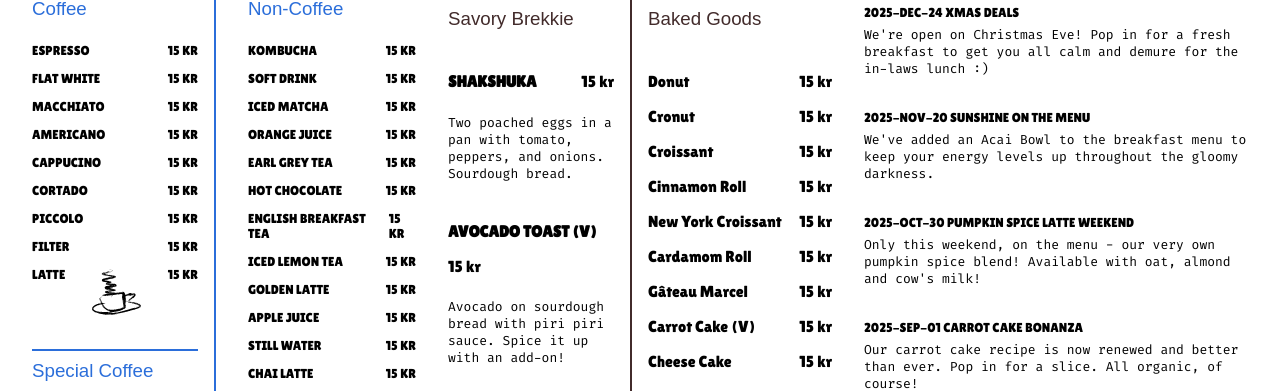
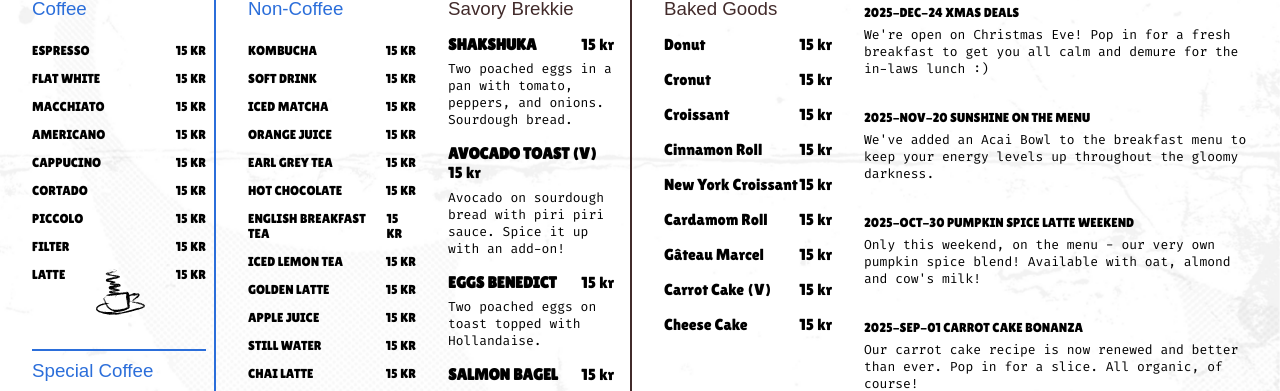
Before and after one commit to mariabhai/Implementation-av-design, a plain HTML site: page index.html in a window 1280 px wide. Shown: the part 188-579 px from the top of the page. Drawn offline with Linux system fonts and the light colour scheme; a web font is replaced by a local one.

Commit message:
broderfix

```diff
--- a/index.html
+++ b/index.html
@@ -13,6 +13,8 @@
 
 </head>
 <body>
+    <img src="bilder/background.jpg" alt="" class="background-image">
+
     <header>
         <input type="checkbox" id="menu-toggle" hidden>
         <div class="header-row">
--- a/scss/_footer.scss
+++ b/scss/_footer.scss
@@ -8,6 +8,8 @@
 footer {
   border-top: 5px solid #2B6EDA; // Add border on top
   padding-top: 1em;
+  padding-left: 1em;
+  padding-right: 1em;
   margin-top: 3em;
   font-family: 'Fira Code', sans-serif;
 
--- a/scss/_header.scss
+++ b/scss/_header.scss
@@ -6,7 +6,7 @@ header {
   height: 80px;
   z-index: 100;
 
-  background-color: #2B6EDA;
+  background-color:#2B6EDA ;
   box-sizing: border-box;
 
   display: flex;
--- a/scss/_main.scss
+++ b/scss/_main.scss
@@ -1,3 +1,14 @@
+
+.background-image {
+  position: fixed;
+  top: 0;
+  left: 0;
+  width: 100%;
+  height: 100%;
+  object-fit: cover;
+  z-index: -1;
+}
+
 main {
   padding-top: 80px;
   padding-left: 2em;
@@ -7,6 +18,8 @@ main {
   font-family: 'Oi', sans-serif;
   font-weight: 80;
 }
+
+
 
   .Menu {
     display: grid;
@@ -22,11 +35,18 @@ main {
         padding-bottom: 0em;
       }
 
+/*
+████████████████████████████████████████████████
+████████████████████  SIPS  ████████████████████
+████████████████████████████████████████████████
+*/
+
+
       &.Sips {
-  h2 {
-    color: #2B6EDA;
-    border-bottom: 2px solid #2B6EDA;
-  }
+        h2 {
+        color: #2B6EDA;
+        border-bottom: 2px solid #2B6EDA;
+        }
 
   h3 {
     color: #2B6EDA;
@@ -56,34 +76,55 @@ main {
   .columns .column {
     &:first-child {
       border-right: 2px solid #2B6EDA;
-      padding-right: 1em;
+      padding-right: 0.5em;
+    }
+
+  }
+}
+
+/*
+████████████████████████████████████████████████
+████████████████████  GRUBS  ████████████████████
+████████████████████████████████████████████████
+*/
+
+
+       &.Grub {
+  h2 {
+    color: #422B2B;
+    /* border-bottom: 2px solid #422B2B;    TAR BORT TOP BORDER*/
+  }
+
+  h3 {
+    color: #422B2B;
+    margin-bottom: -0.5em;
+    margin-top: 0.5em;
+  }
+
+  .columns [class*="column"] {
+    &:nth-child(1),
+    &:nth-child(3) {
+      border-right: 2px solid #422B2B;
+      border-top: 2px solid #422B2B;
+
+      padding-right: 1em; /* Add HEJ some padding to the right */
+    }
+    &:nth-child(2),
+    &:nth-child(4) {
+      border-top: 2px solid #422B2B;
+      padding-left: 1em; /* HEEEEJ Added padding on the other side! */
     }
   }
 }
 
 
-       &.Grub {
-        h2 {
-          color: #422B2B;
-          border-bottom: 2px solid #422B2B;
-        }
-
-        h3 {
-          color: #422B2B;
-        }
-
-        .columns .column {
-          &:first-child {
-            border-right: 2px solid #422B2B;
-          }
-        }
-      }
 
       .columns {
         display: grid;
         grid-template-columns: 1fr 1fr;
         column-gap: 1em;
         row-gap: 0em;
+
 
         .column {
           display: flex;
@@ -92,10 +133,12 @@ main {
 
           &:first-child {
             padding-right: 1em;
+
           }
 
           &:last-child {
             padding-left: 1em;
+
           }
 
           ul {
@@ -104,16 +147,17 @@ main {
             margin: 0;
             padding: 0;
 
+
             li {
               padding: 0.5em 0;
               display: flex;
               justify-content: space-between;
               align-items: flex-start;
-              gap: 1em;
+              gap: 0em;
 
               &:has(.item-desc) {
                 flex-wrap: wrap;
-                margin-bottom: 1.5em;
+                margin-bottom: 0em;
 
                 .item-name {
                   font-family: 'Lilita One', sans-serif;
@@ -163,6 +207,11 @@ main {
 
 
 
+/*
+████████████████████████████████████████████████
+████████████████████  NEWS  ████████████████████
+████████████████████████████████████████████████
+*/
 
 
 
@@ -176,7 +225,7 @@ main {
         }
 
         .news-content {
-          margin-bottom: 2em;
+          margin-bottom: 0em;
           margin-top: 1em;
 
           ul {
@@ -208,6 +257,12 @@ main {
             }
           }
         }
+
+        /*
+████████████████████████████████████████████████
+███████████████████  CONTACT  ██████████████████
+████████████████████████████████████████████████
+*/
 
 
         .Contact {
```
Also changed, not shown: css/style.css.
